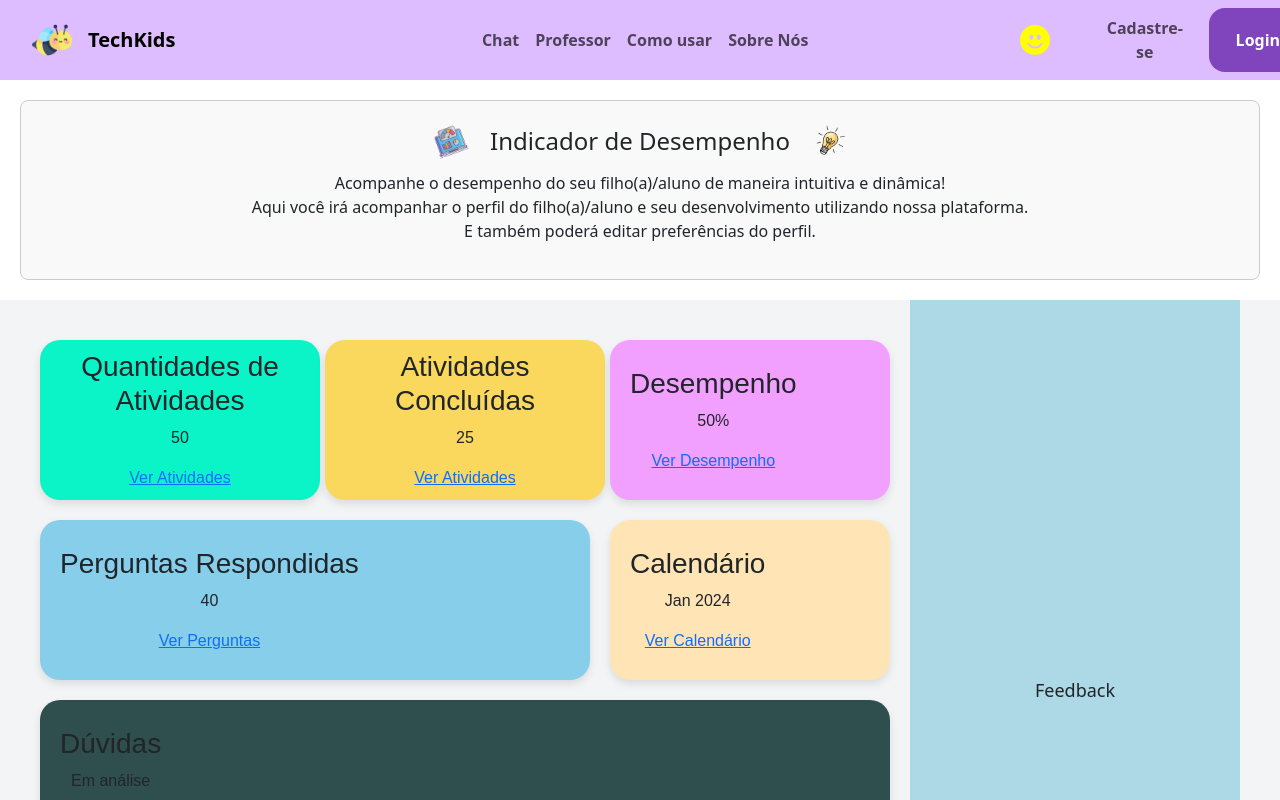
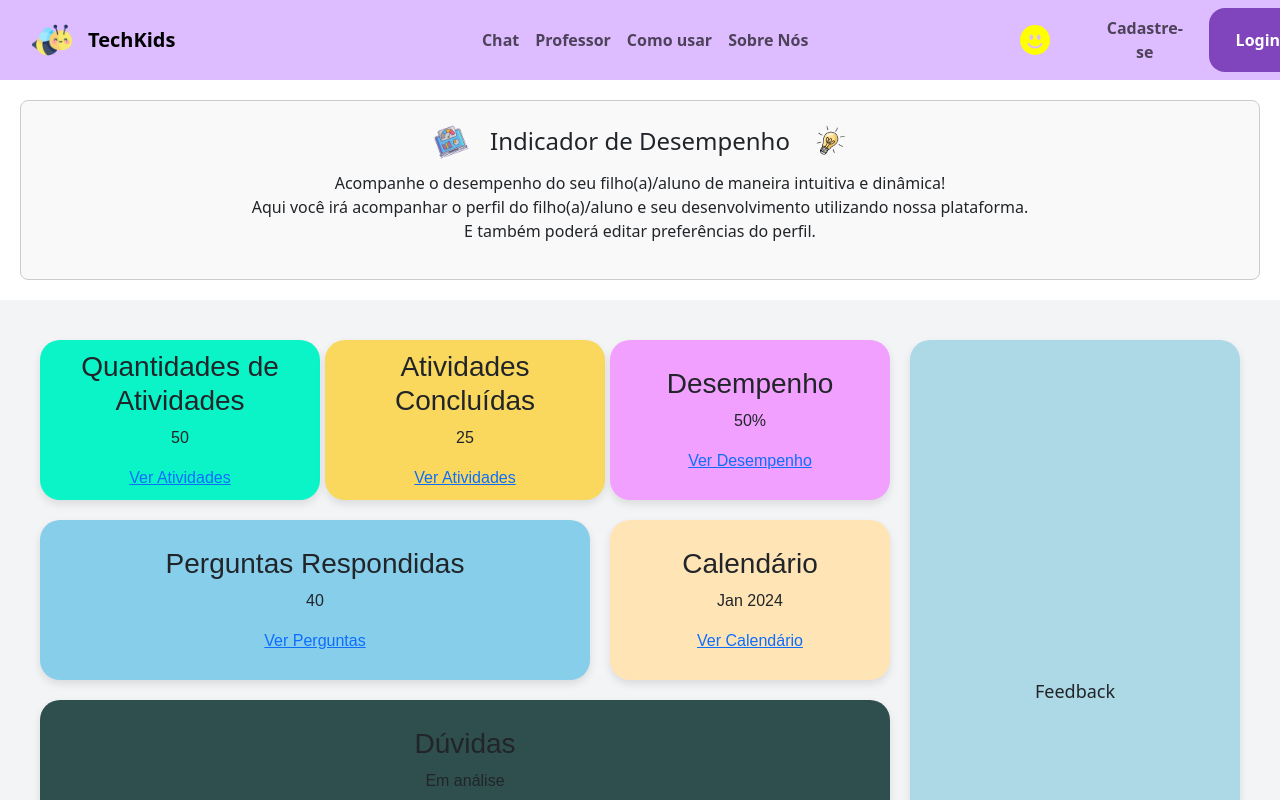
Before and after one commit to guxtavow/TCC, a React (Create React App) app in the folder TCC/: page / in a window 1280 px wide. Shown: the top 800 px of the page. Built offline with nearby package versions, Linux system fonts and the light colour scheme.

Commit message:
Update responsáveis 18.10.24 - 11h

```diff
--- a/TCC/src/componentes/Repsonsaveis/Indicadores/indicadores.css
+++ b/TCC/src/componentes/Repsonsaveis/Indicadores/indicadores.css
@@ -30,12 +30,16 @@
 .feedback-card {
   background-color: #ADD8E6;
   width: 100%;
-  height: 100%; /* O feedback ocupa toda a altura disponível */
+  height: 90%; /* O feedback ocupa toda a altura disponível */
   display: flex;
   align-items: center;
   justify-content: center;
   font-size: 18px;
+  border-radius: 20px; /* Bordas arredondadas */
+  margin-top: 40px;
+  box-shadow: 0 4px 8px rgba(0, 0, 0, 0.1); /* Adicionei a mesma sombra dos outros cards para uniformidade */
 }
+
 
 .indicator-card {
   border-radius: 20px;
@@ -45,7 +49,7 @@
   height: 160px;
   position: relative;
   display: flex;
-  justify-content: space-between;
+  justify-content: space-evenly;
   align-items: center;
   font-family: 'Arial', sans-serif;
   transition: transform 0.3s, box-shadow 0.3s;
```
